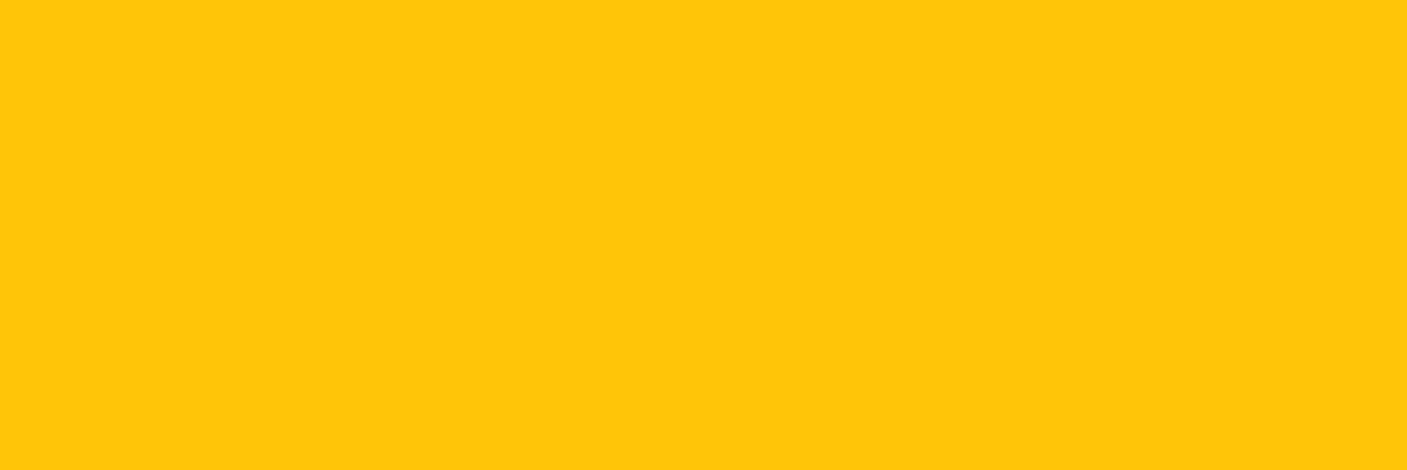
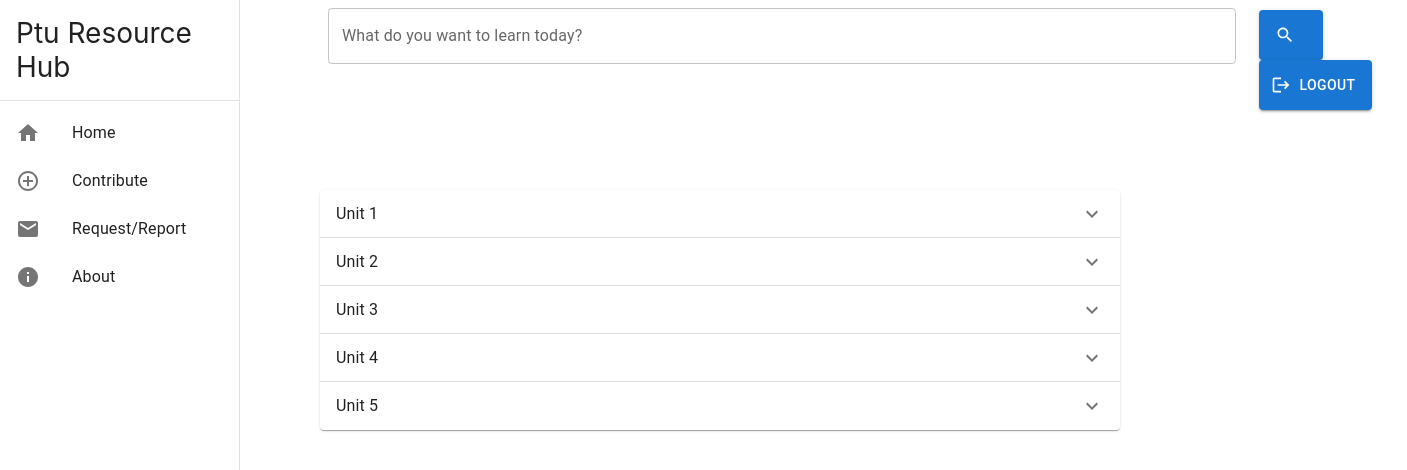
Before and after one commit to Hemachandran0x1/PTU-Resource-Hub, a React (Create React App) app in the folder resourcehub/: page /unit in a window 1280 px wide. Before the commit this address had no page. Shown: the top 470 px of the page, 1407 px wide, since content can reach past the window. Built offline with nearby package versions, Linux system fonts and the light colour scheme.

Commit message:
added credentials and unitpage

```diff
--- a/resourcehub/package.json
+++ b/resourcehub/package.json
@@ -17,6 +17,7 @@
     "react-router": "^6.10.0",
     "react-router-dom": "^6.10.0",
     "react-scripts": "^5.0.1",
+    "react-select": "^5.7.2",
     "styled-components": "^5.3.9",
     "web-vitals": "^2.1.4"
   },
--- /dev/null
+++ b/resourcehub/src/Component/Credentials.js
@@ -0,0 +1,52 @@
+import { Grid, Stack, Typography } from '@mui/material';
+import React, { useState } from 'react';
+import Select from 'react-select';
+
+
+const options = [
+    { value: 'chocolate', label: 'Chocolate' },
+    { value: 'strawberry', label: 'Strawberry' },
+    { value: 'vanilla', label: 'Vanilla' },
+  ];
+function Credentials() {
+    const [selectedOption, setSelectedOption] = useState(null);
+
+    return (
+      <div >
+        <Typography variant='h4' m={5} align='center'>
+                Select Your Credentials
+        </Typography>
+        <Grid container>
+            <Grid xs={3}>
+
+            </Grid>
+            <Grid xs={6}>
+              <Stack m={5} spacing={6}>
+                   <Select className="selectbox"
+                placeholder='Department'
+                defaultValue={selectedOption}
+                onChange={setSelectedOption}
+                options={options}
+                    />
+
+                <Select className="selectbox"
+                placeholder='Semester'
+                defaultValue={selectedOption}
+                onChange={setSelectedOption}
+                options={options}
+                    />
+                </Stack>
+            </Grid>
+            <Grid xs={3}>
+
+            </Grid>
+        </Grid>
+
+      </div>
+    );
+}
+
+export default Credentials
+//<Typography variant='h5' m={3}>
+                //    Department
+                //</Typography>
--- a/resourcehub/src/Component/Home.js
+++ b/resourcehub/src/Component/Home.js
@@ -10,7 +10,6 @@ function Home() {
       <Grid xs={3}>
             <Sidebar/></Grid>
       <Grid xs={9}>
-         <Sidebar/>
         <div>
         <Search/>
         </div>
--- a/resourcehub/src/Component/Routesapp.js
+++ b/resourcehub/src/Component/Routesapp.js
@@ -10,6 +10,8 @@ import Reportmain from './Reportmain';
 import Requestsubmit from './Requestsubmit';
 import Reportsubmit from './Reportsubmit';
 import Request from './Request';
+import Credentials from './Credentials';
+import Unitpage from './Unitpage';
 function Routesapp() {
   return (
     <>
@@ -25,6 +27,8 @@ function Routesapp() {
                 <Route path="/submit_request" element={<Requestsubmit/>}/>
                 <Route path="/submit_report" element={<Reportsubmit/>}/>
                 <Route path="/requestsadd" element={<Request/>}/>
+                <Route path="/credentials" element={<Credentials/>}/>
+                <Route path="/unit" element={<Unitpage/>}/>
             </Routes>
         </BrowserRouter>
     </>
--- a/resourcehub/src/Component/Sidebar.js
+++ b/resourcehub/src/Component/Sidebar.js
@@ -5,13 +5,16 @@ import MailIcon from '@mui/icons-material/Mail';
 import ControlPointIcon from '@mui/icons-material/ControlPoint';
 import InfoIcon from '@mui/icons-material/Info';
 import HomeIcon from '@mui/icons-material/Home';
+import '../Styles/Sidebar.css'
 const drawerWidth = 240;
 function Sidebar() {
   return (
+    <div className='sidebarstyle'>
     <Drawer
         sx={{
           width: drawerWidth,
           flexShrink: 0,
+
           '& .MuiDrawer-paper': {
             width: drawerWidth,
             boxSizing: 'border-box',
@@ -62,6 +65,7 @@ function Sidebar() {
         </List>
 
       </Drawer>
+      </div>
   )
 }
 
--- /dev/null
+++ b/resourcehub/src/Component/Unitpage.js
@@ -0,0 +1,145 @@
+import React from 'react'
+import Sidebar from './Sidebar'
+import { Grid} from '@mui/material'
+import Search from './Search'
+import Accordion from '@mui/material/Accordion';
+import AccordionSummary from '@mui/material/AccordionSummary';
+import AccordionDetails from '@mui/material/AccordionDetails';
+import Typography from '@mui/material/Typography';
+import ExpandMoreIcon from '@mui/icons-material/ExpandMore';
+import Stack from '@mui/material/Stack';
+import Button from '@mui/material/Button';
+import AddIcon from '@mui/icons-material/Add';
+import Box from '@mui/material/Box';
+import Table from '@mui/material/Table';
+import TableBody from '@mui/material/TableBody';
+import TableCell, { tableCellClasses } from '@mui/material/TableCell';
+import TableContainer from '@mui/material/TableContainer';
+import TableHead from '@mui/material/TableHead';
+import TableRow from '@mui/material/TableRow';
+import Paper from '@mui/material/Paper';
+import { styled } from '@mui/material/styles';
+
+
+const StyledTableCell = styled(TableCell)(({ theme }) => ({
+    [`&.${tableCellClasses.head}`]: {
+      backgroundColor: theme.palette.common.black,
+      color: theme.palette.common.white,
+    },
+    [`&.${tableCellClasses.body}`]: {
+      fontSize: 14,
+    },
+  }));
+
+  const StyledTableRow = styled(TableRow)(({ theme }) => ({
+    '&:nth-of-type(odd)': {
+      backgroundColor: theme.palette.action.hover,
+    },
+    // hide last border
+    '&:last-child td, &:last-child th': {
+      border: 0,
+    },
+  }));
+
+function Unitpage() {
+  return (
+    <div>
+    <Grid container>
+ <Grid xs={3}>
+       <Sidebar/></Grid>
+ <Grid xs={9}>
+   <div>
+   <Search/>
+   </div>
+   <div>
+   <Grid container marginTop={10}>
+    <Grid xs='10'>
+      <Accordion>
+        <AccordionSummary
+          expandIcon={<ExpandMoreIcon />}
+          aria-controls="panel1a-content"
+          id="panel1a-header"
+        >
+          <Typography>Unit 1</Typography>
+        </AccordionSummary>
+        <AccordionDetails>
+          <Typography>
+            Lorem ipsum dolor sit amet, consectetur adipiscing elit. Suspendisse
+            malesuada lacus ex, sit amet blandit leo lobortis eget.
+          </Typography>
+        </AccordionDetails>
+      </Accordion>
+      <Accordion>
+        <AccordionSummary
+          expandIcon={<ExpandMoreIcon />}
+          aria-controls="panel1a-content"
+          id="panel1a-header"
+        >
+          <Typography>Unit 2</Typography>
+        </AccordionSummary>
+        <AccordionDetails>
+          <Typography>
+            Lorem ipsum dolor sit amet, consectetur adipiscing elit. Suspendisse
+            malesuada lacus ex, sit amet blandit leo lobortis eget.
+          </Typography>
+        </AccordionDetails>
+      </Accordion>
+      <Accordion>
+        <AccordionSummary
+          expandIcon={<ExpandMoreIcon />}
+          aria-controls="panel1a-content"
+          id="panel1a-header"
+        >
+          <Typography>Unit 3</Typography>
+        </AccordionSummary>
+        <AccordionDetails>
+          <Typography>
+            Lorem ipsum dolor sit amet, consectetur adipiscing elit. Suspendisse
+            malesuada lacus ex, sit amet blandit leo lobortis eget.
+          </Typography>
+        </AccordionDetails>
+      </Accordion>
+      <Accordion>
+        <AccordionSummary
+          expandIcon={<ExpandMoreIcon />}
+          aria-controls="panel1a-content"
+          id="panel1a-header"
+        >
+          <Typography>Unit 4</Typography>
+        </AccordionSummary>
+        <AccordionDetails>
+          <Typography>
+            Lorem ipsum dolor sit amet, consectetur adipiscing elit. Suspendisse
+            malesuada lacus ex, sit amet blandit leo lobortis eget.
+          </Typography>
+        </AccordionDetails>
+      </Accordion>
+      <Accordion>
+        <AccordionSummary
+          expandIcon={<ExpandMoreIcon />}
+          aria-controls="panel2a-content"
+          id="panel2a-header"
+        >
+          <Typography>Unit 5</Typography>
+        </AccordionSummary>
+        <AccordionDetails>
+          <Typography>
+            Lorem ipsum dolor sit amet, consectetur adipiscing elit. Suspendisse
+            malesuada lacus ex, sit amet blandit leo lobortis eget.
+          </Typography>
+        </AccordionDetails>
+      </Accordion>
+      </Grid>
+      <Grid xs='2'>
+
+      </Grid>
+    </Grid>
+    </div>
+   </Grid>
+
+ </Grid>
+</div>
+  )
+}
+
+export default Unitpage
--- a/resourcehub/src/Styles/Login.css
+++ b/resourcehub/src/Styles/Login.css
@@ -8,6 +8,3 @@
 
    margin-right:20px;
 }
-body{
-    background-color: #ffc508;
-}
--- a/resourcehub/src/Styles/Reportmain.css
+++ b/resourcehub/src/Styles/Reportmain.css
@@ -2,6 +2,3 @@
     display: flex;
     margin-top: 80px;
 }
-body{
-    background-color: #ffc508;
-}
--- a/resourcehub/src/Styles/Reportsubmit.css
+++ b/resourcehub/src/Styles/Reportsubmit.css
@@ -2,6 +2,6 @@
     display: flex;
     margin-top: 80px;
 }
-body{
+/*body{
     background-color: #ffc508;
-}
+}*/
--- a/resourcehub/src/Styles/Requestsubmit.css
+++ b/resourcehub/src/Styles/Requestsubmit.css
@@ -2,6 +2,3 @@
     display: flex;
     margin-top: 80px;
 }
-body{
-    background-color: #ffc508;
-}
--- /dev/null
+++ b/resourcehub/src/Styles/Sidebar.css
@@ -0,0 +1,4 @@
+.sidebarstyle
+{
+    background-color: #ffc508;
+}
```
Also changed, not shown: 1 other file (tests, documents, lock files or other folders).
